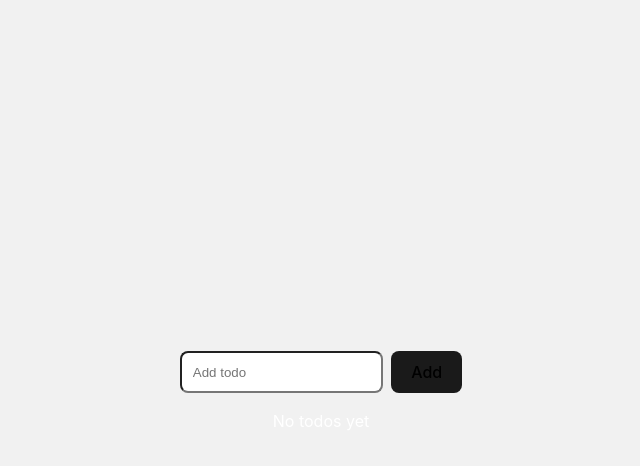
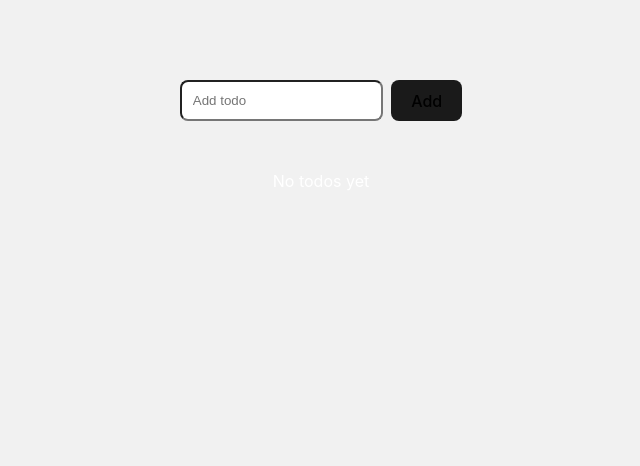
Before and after one commit to posanrobi/TodoApp, a React (Vite) app in the folder vite-project/: page / in a window 1280 px wide. Shown: the top 466 px of the page, without its empty margins (319-959 px from the left). Built offline with nearby package versions, Linux system fonts and the light colour scheme.

Commit message:
more styleeee

```diff
--- a/vite-project/src/App.jsx
+++ b/vite-project/src/App.jsx
@@ -30,7 +30,7 @@ function App() {
 
   return (
     <>
-      <div>
+      <div className={classes.todoContainer}>
         <div className={classes.inputTodoContainer}>
           <input
             type="text"
@@ -57,9 +57,12 @@ function App() {
             return (
               <li key={todo.id} className={`${itemClass}`}>
                 <div className={classes.todoItemText}>
-                  {`${todo.completed ? "Completed!" : ""} ${formattedDate} - ${
-                    todo.text
-                  }`}
+                  {todo.completed && (
+                    <span className={classes.completedTodoText}>
+                      Completed!
+                    </span>
+                  )}
+                  {` ${formattedDate} - ${todo.text}`}
                 </div>
                 <div className={classes.todoItemButtons}>
                   <button
--- a/vite-project/src/Todos.module.css
+++ b/vite-project/src/Todos.module.css
@@ -1,5 +1,15 @@
+.todoContainer {
+  display: flex;
+  flex-direction: column;
+  margin: 3rem 0;
+}
+
 .todoList {
   padding: 0;
+
+  max-height: 69vh; /* Biztosítjuk, hogy a lista ne nyúljon túl az ablakon */
+  overflow-y: auto; /* Görgethetővé tesszük, ha túl magas lenne */
+  overflow-x: hidden;
 }
 
 .todoItem {
@@ -12,6 +22,7 @@
   height: 3rem;
   display: flex;
   gap: 3rem;
+  animation: fadeIn 0.3s ease-in-out;
 }
 
 .todoItemText {
@@ -63,6 +74,7 @@
   background-color: rgb(255, 255, 255);
   border-radius: 0.5rem;
   color: black;
+  width: 100%;
 }
 
 .deleteTodo {
@@ -74,3 +86,29 @@
   background-color: rgb(106, 188, 93);
   color: black;
 }
+
+.completedTodoText {
+  font-weight: bold;
+  display: inline-block;
+  animation: fadeInAndScale 0.4s ease-in-out;
+}
+
+@keyframes fadeIn {
+  0% {
+    opacity: 0;
+  }
+  100% {
+    opacity: 1;
+  }
+}
+
+@keyframes fadeInAndScale {
+  0% {
+    opacity: 0;
+    transform: scale(0);
+  }
+  100% {
+    opacity: 1;
+    transform: scale(1);
+  }
+}
--- a/vite-project/src/index.css
+++ b/vite-project/src/index.css
@@ -17,9 +17,8 @@
 body {
   margin: 0;
   display: flex;
-  place-items: center;
   width: 100%;
-  min-height: 100vh;
+  height: 100vh;
 }
 
 button {
```
